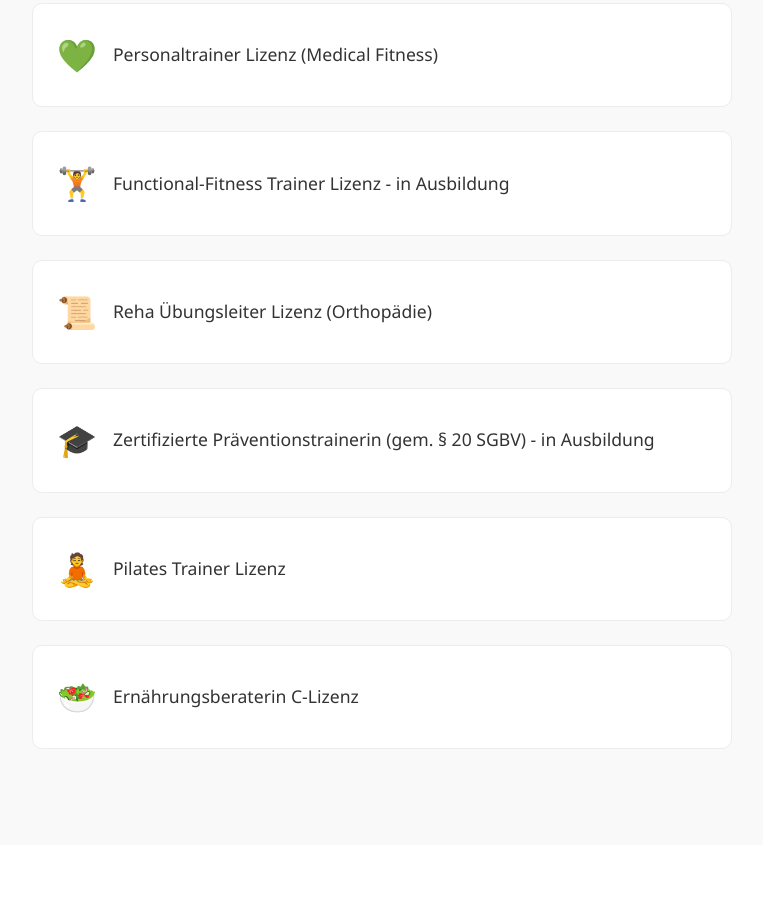
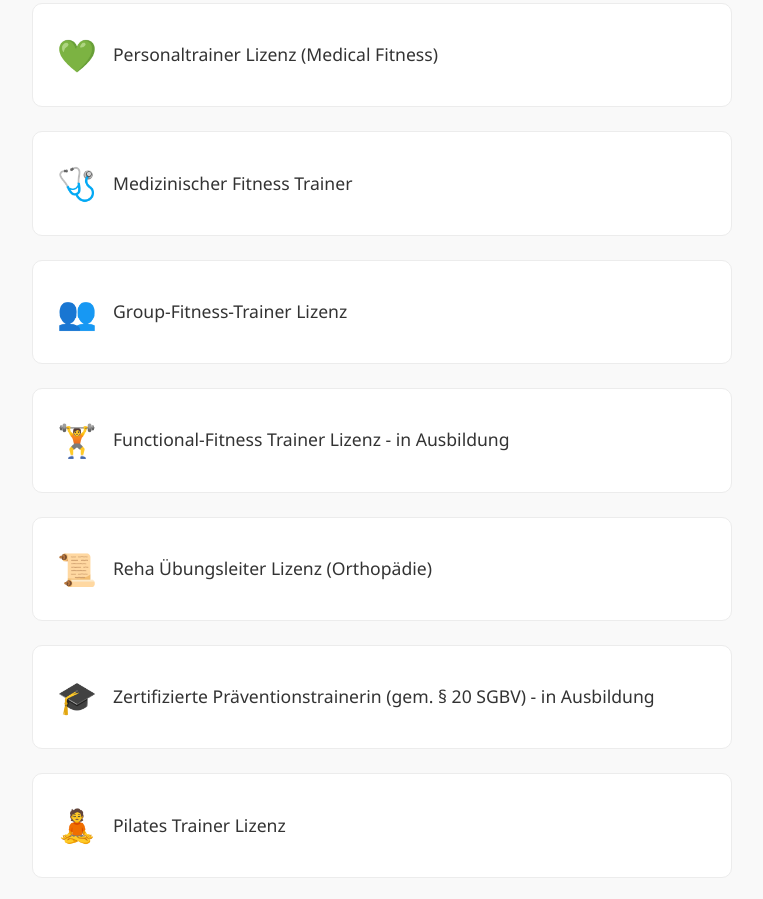
Before and after one commit to FlowerJoke/AndreaBlumenwitz, a plain HTML site: page index.html in a window 1280 px wide. Shown: the part 5345-6244 px from the top of the page, without its empty margins (258-1021 px from the left). Drawn offline with Linux system fonts and the light colour scheme.

Commit message:
Add Group-Fitness and Medizinischer Fitness Trainer qualifications
Co-Authored-By: Claude Sonnet 5.5 <noreply@anthropic.com>

```diff
--- a/index.html
+++ b/index.html
@@ -245,6 +245,14 @@
             <span>Personaltrainer Lizenz (Medical Fitness)</span>
           </div>
           <div class="qualification-item">
+            <span class="icon" aria-hidden="true">🩺</span>
+            <span>Medizinischer Fitness Trainer</span>
+          </div>
+          <div class="qualification-item">
+            <span class="icon" aria-hidden="true">👥</span>
+            <span>Group-Fitness-Trainer Lizenz</span>
+          </div>
+          <div class="qualification-item">
             <span class="icon" aria-hidden="true">🏋️</span>
             <span>Functional-Fitness Trainer Lizenz - in Ausbildung</span>
           </div>
```
